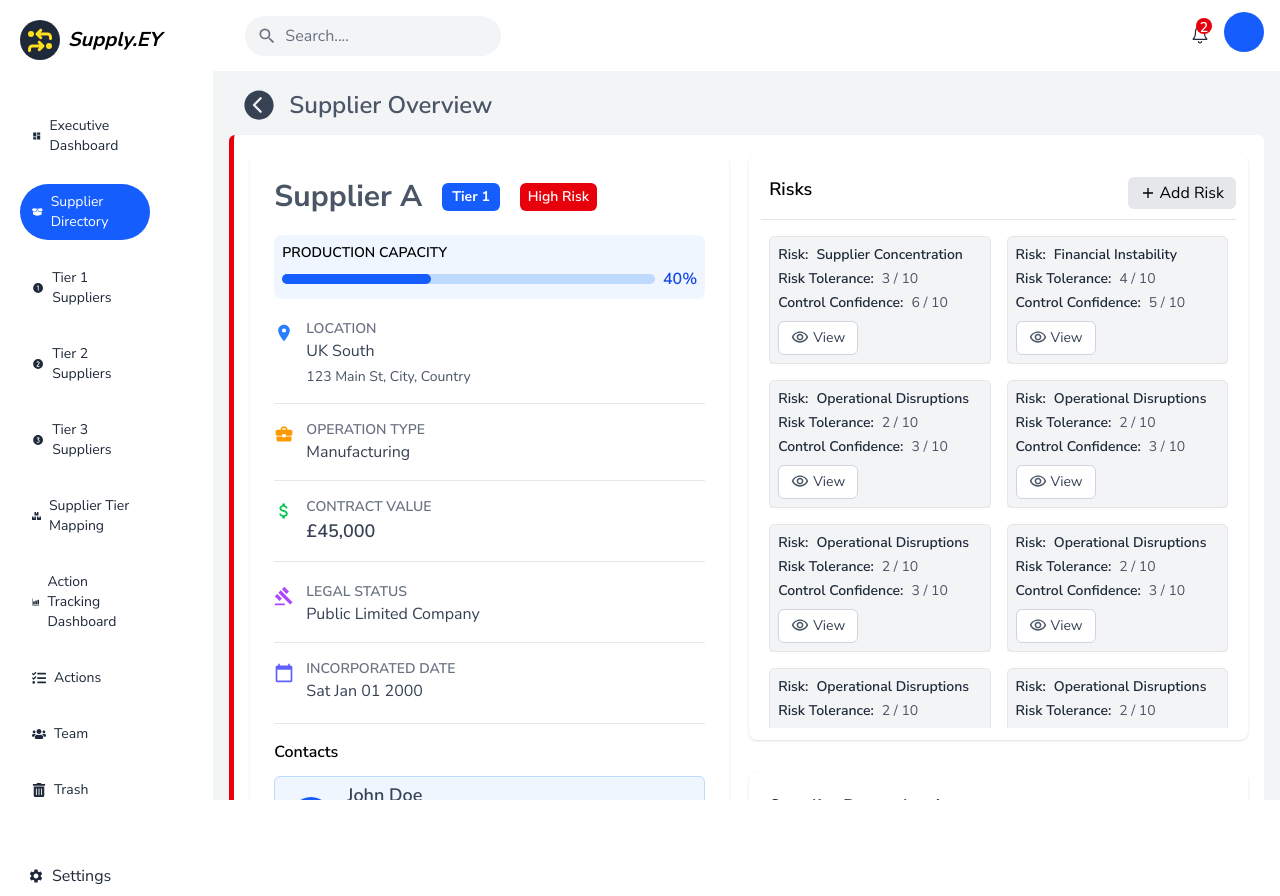
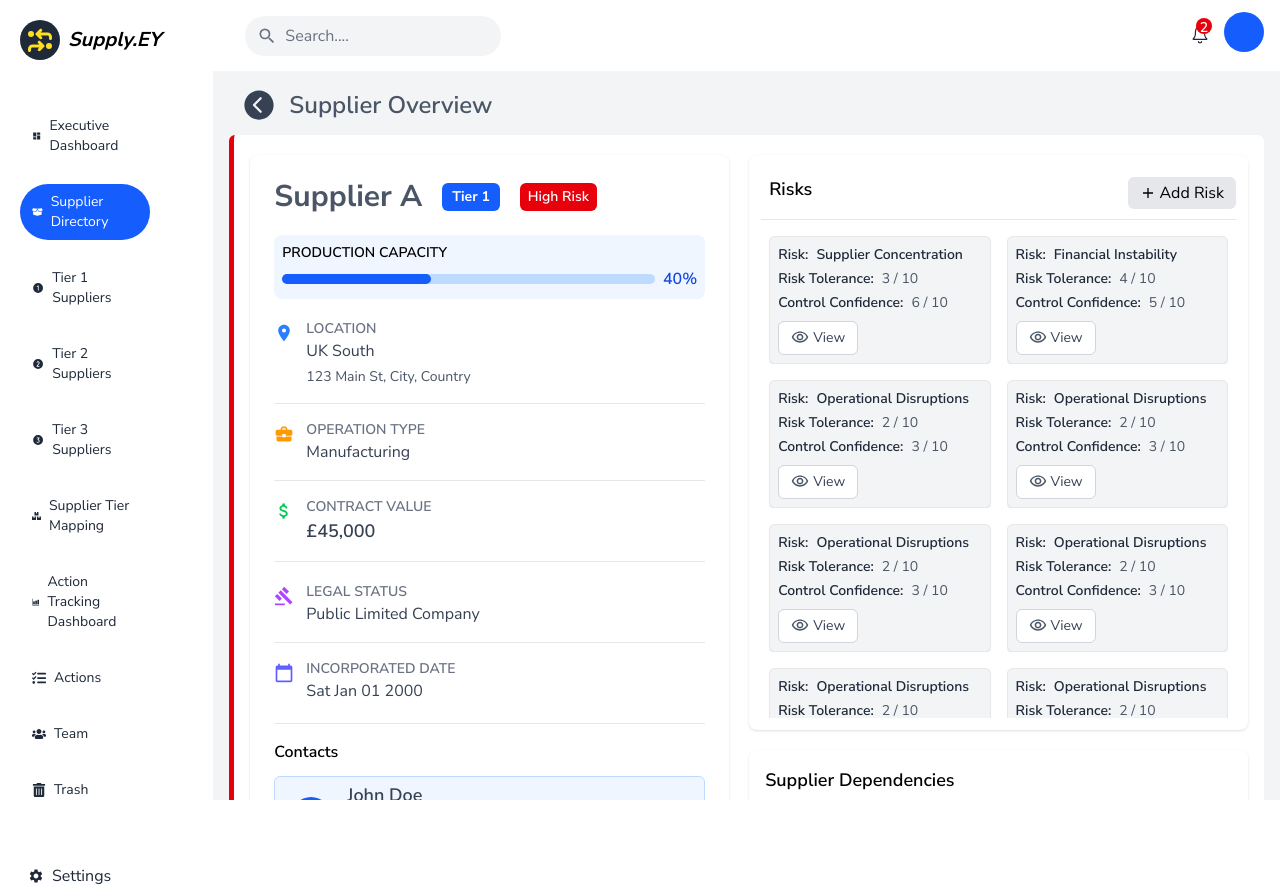
Before and after one commit to zunairah-khan/supplier-intelligence-tool, a React (Vite) app in the folder client/: page /suppliers/1 in a window 1280 px wide. Built offline with nearby package versions, Linux system fonts and the light colour scheme.

Commit message:
risk gallery updates and updated risk card to line clamp risk name

```diff
--- a/client/src/components/supplier/SupplierRiskCard.jsx
+++ b/client/src/components/supplier/SupplierRiskCard.jsx
@@ -13,14 +13,14 @@ const SupplierRiskCard = ({ risk }) => {
       <span className="font-semibold text-gray-800">
             Risk:
           </span>
-          <span className="text-gray-800 font-semibold">
+          <span className="text-gray-800 font-semibold line-clamp-1">
             {risk.riskName}
           </span>
       </div>
 
       {/* Risk Info */}
-        <div className="flex gap-2">
-          <span className="font-semibold text-gray-800">
+        <div className="flex gap-2 ">
+          <span className="font-semibold text-gray-800 ">
             Risk Tolerance:
           </span>
           <span className="text-gray-600">
--- a/client/src/pages/SupplierDetails.jsx
+++ b/client/src/pages/SupplierDetails.jsx
@@ -182,7 +182,7 @@ const SupplierDetails = () => {
         </div>
 
         {/* RIGHT SECTION*/}
-<div className="w-full md:w-1/2 space-y-8">
+<div className="w-full md:w-1/2 space-y-5 bg-white pb-6">
 
   {/* Risk Section */}
   <div className="shadow rounded-lg bg-white p-3 flex flex-col h-1/2">
@@ -221,9 +221,9 @@ const SupplierDetails = () => {
   </div>
 
   {/* Supplier Tier Mapping Section */}
-  <div className="shadow rounded-lg p-3 bg-white flex flex-col">
+  <div className="shadow rounded-lg p-2 bg-white h-1/2">
     <p className="font-semibold text-lg border-b border-gray-200 p-2 mb-2">Supplier Dependencies</p>
-    <div className="w-full h-flex">
+    <div className="w-full h-flex justify-start  flex">
       <TierMap data={hierarchyData} width={500} height={400} />
     </div>
   </div>
```
